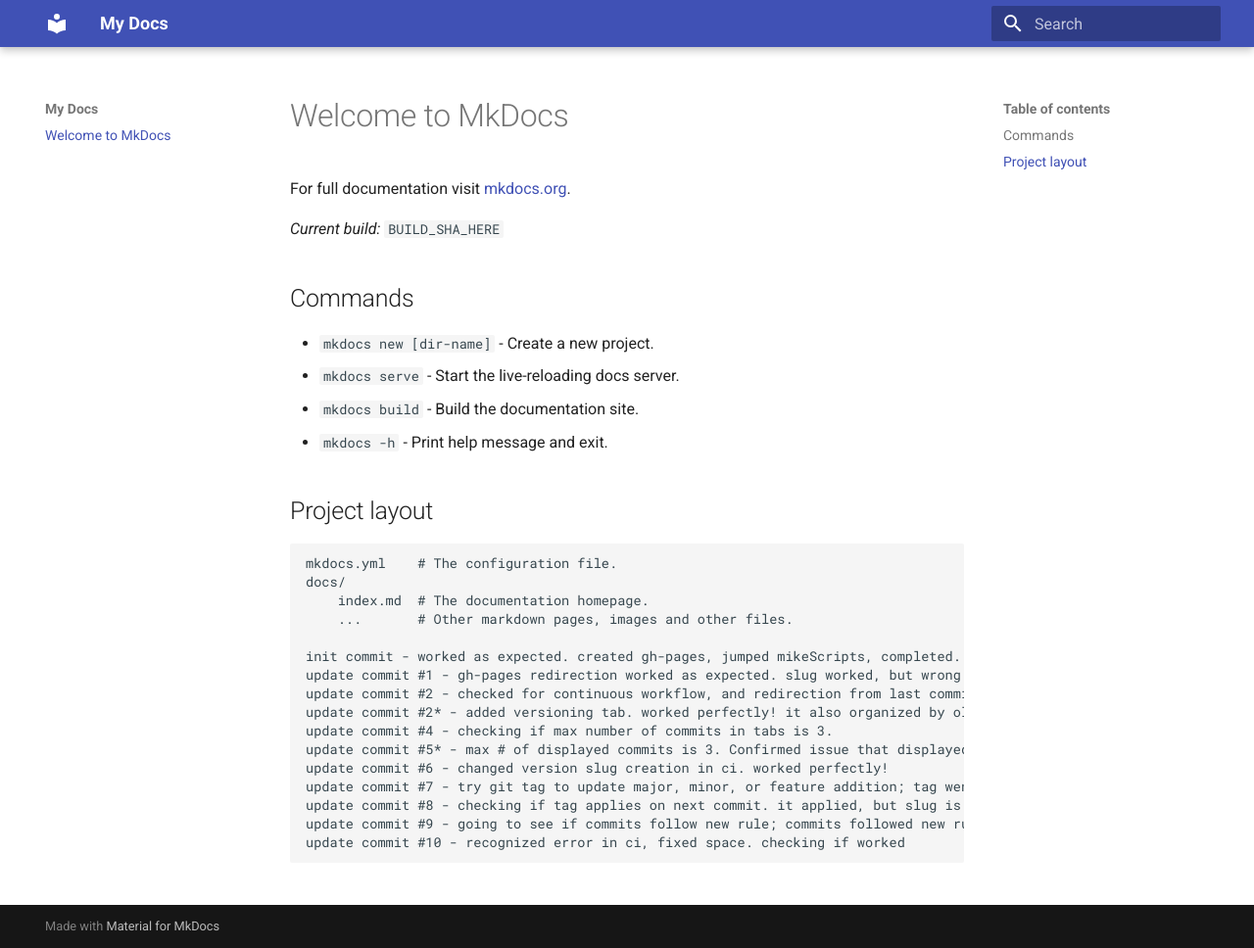
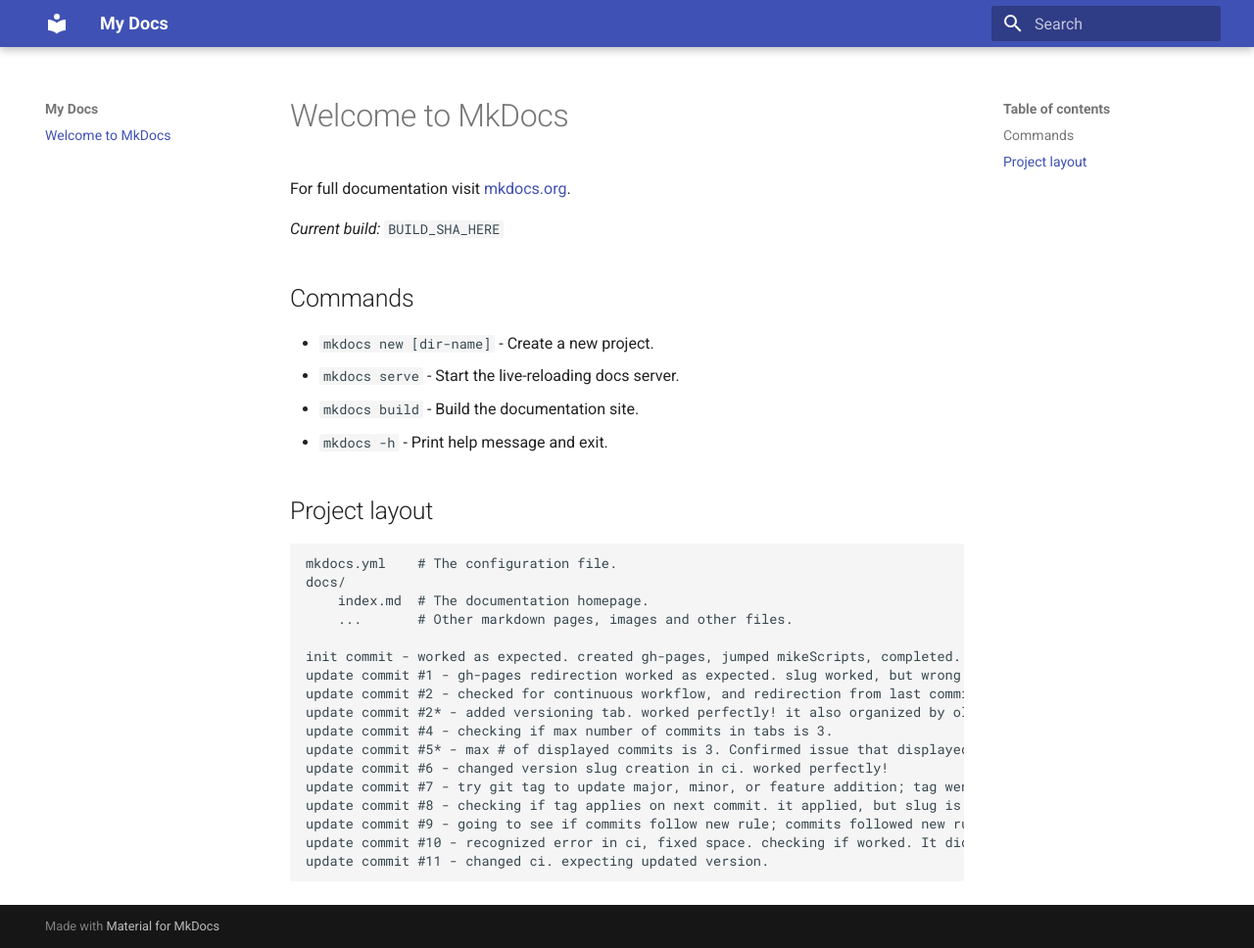
Before and after one commit to mateusloubach/docs, an MkDocs documentation site: the page built from documentation/docs/index.md, in a window 1280 px wide and 968 px high. Shown: the whole window at 98% size. Built offline with MkDocs 1.6.1 and Material for MkDocs 9.7.7, drawn with Linux system fonts in a browser that asks for light colours; the version menu is left out.

Commit message:
update commit #11

```diff
--- a/documentation/docs/index.md
+++ b/documentation/docs/index.md
@@ -28,4 +28,5 @@
     update commit #7 - try git tag to update major, minor, or feature addition; tag went, but wasn't added to version;
     update commit #8 - checking if tag applies on next commit. it applied, but slug is displaying the first format of verions;
     update commit #9 - going to see if commits follow new rule; commits followed new rule. - although I lose commit `8ba73bc`
-    update commit #10 - recognized error in ci, fixed space. checking if worked
+    update commit #10 - recognized error in ci, fixed space. checking if worked. It didn't! - changed ci for correct results.
+    update commit #11 - changed ci. expecting updated version.
```
Also changed, not shown: 1 other file.
